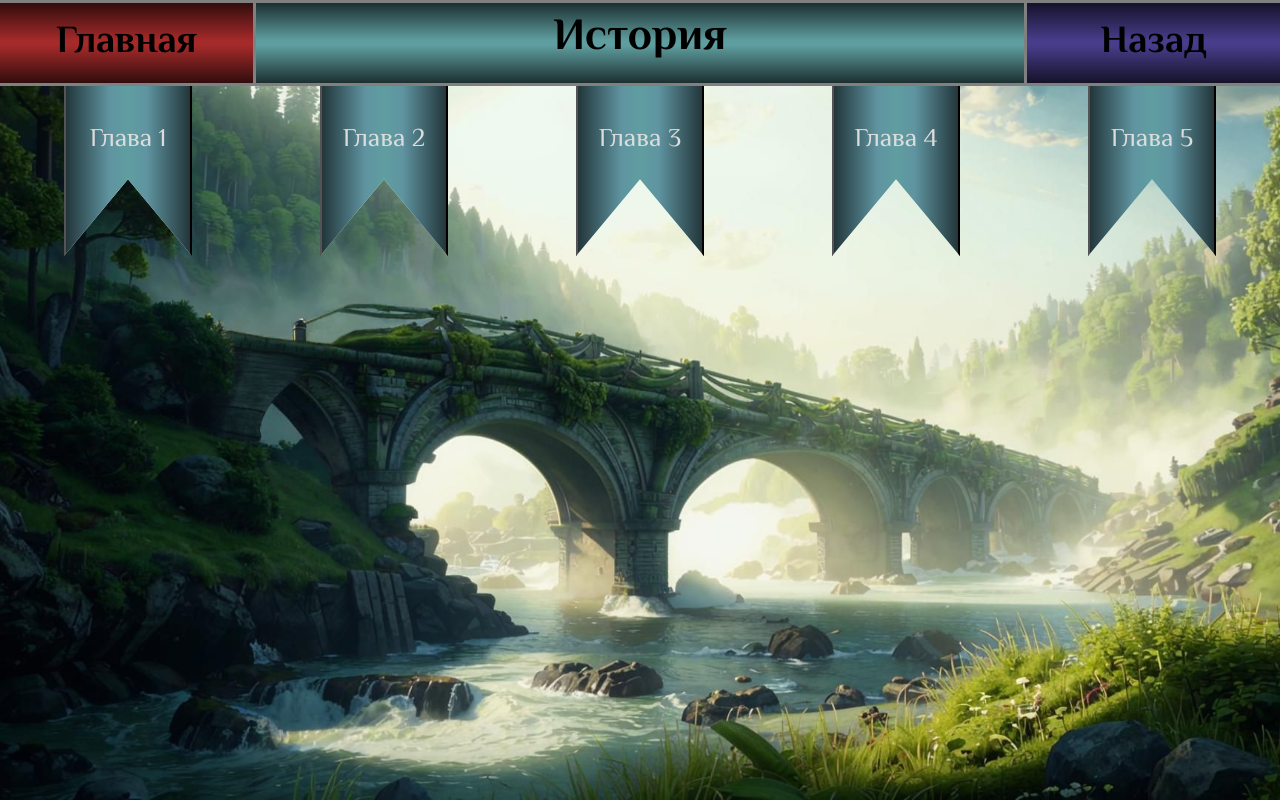
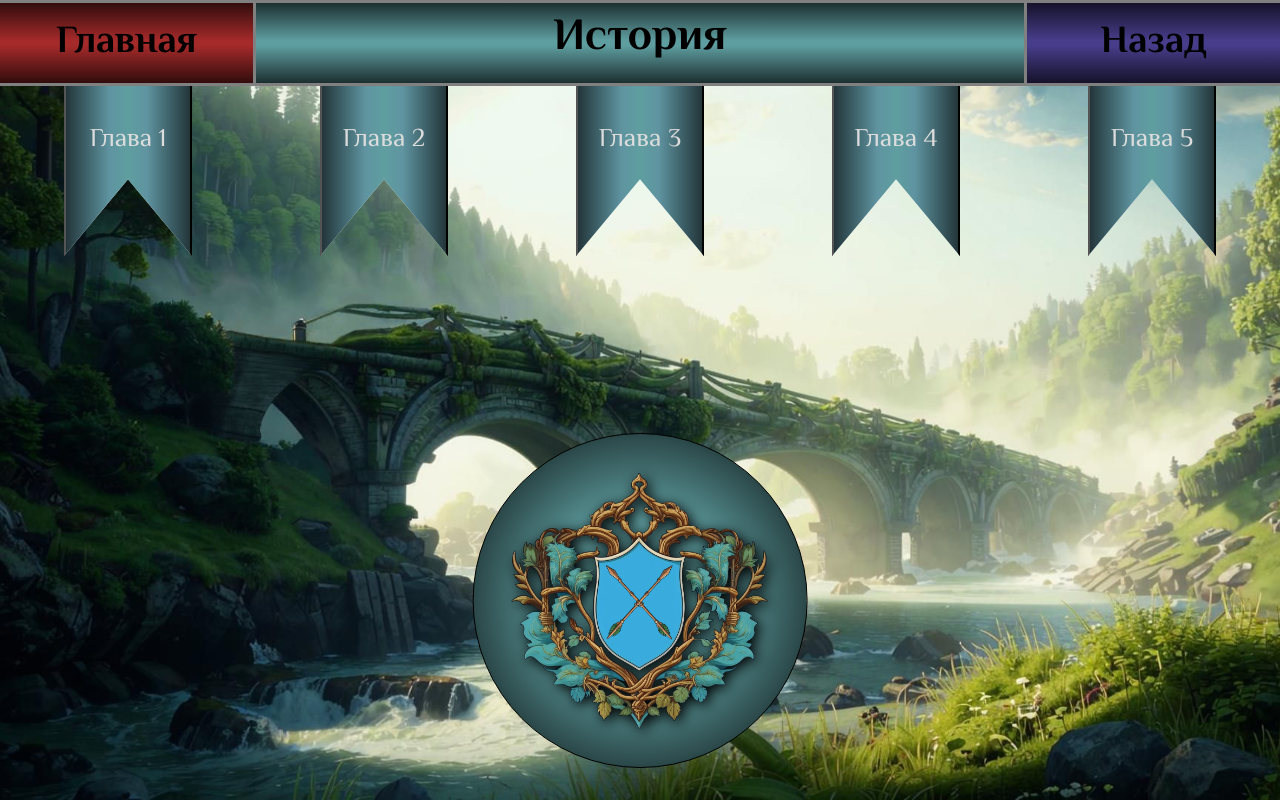
Before and after one commit to Ptomainchik/EmpireAndWasteland, a React (Create React App) app in the folder empire-and-wastelands/: page /historyemp in a window 1280 px wide. Built offline with nearby package versions, Linux system fonts and the light colour scheme.

Commit message:
Histories

```diff
--- a/empire-and-wastelands/src/Components/AngalsWastelands/History/HistoryAngalsWasteland.tsx
+++ b/empire-and-wastelands/src/Components/AngalsWastelands/History/HistoryAngalsWasteland.tsx
@@ -7,6 +7,7 @@ import AngalShapeshifter from "../../../Images/AngalsWastelandsImage/AngalShapes
 import FirstHunt from "../../../Images/AngalsWastelandsImage/FirstHunt.jpg";
 import AngalSoldier from "../../../Images/AngalsWastelandsImage/AngalSoldier.jpg";
 import WomanAngal from "../../../Images/AngalsWastelandsImage/WomanAngal.jpg";
+import CoatOfArmsOfWasteland from "../../../Images/AngalsWastelandsImage/CoatOfArmsOfWasteland.webp";
 
 export const HistoryAngalsWasteland = () => {
     const [showHeadsModalId, setShowHeadsModalId] = useState(null);
@@ -33,6 +34,10 @@ export const HistoryAngalsWasteland = () => {
                 <button className={classes.buttonHeadWasteland} id={"3"} onClick={() => {handleOpenHeadModal("3")}}>Глава 3</button>
                 <button className={classes.buttonHeadWasteland} id={"4"} onClick={() => {handleOpenHeadModal("4")}}>Глава 4</button>
                 <button className={classes.buttonHeadWasteland} id={"5"} onClick={() => {handleOpenHeadModal("5")}}>Глава 5</button>
+            </div>
+
+            <div className={classes.backgroundCoatWasteland}>
+                <img className={classes.coatOfArms} title="Герб Пустоши" src={CoatOfArmsOfWasteland} alt="CoatOf Arms Of Wasteland Of Arms Empire" draggable={false}/>
             </div>
 
             {showHeadsModalId === "1" && <div id={"1"} className={classes.head}>
--- a/empire-and-wastelands/src/Components/EmpireMarah/History/HistoryEmpireMarah.tsx
+++ b/empire-and-wastelands/src/Components/EmpireMarah/History/HistoryEmpireMarah.tsx
@@ -7,6 +7,7 @@ import Elder from "../../../Images/ImpireMarahImage/Elder.jpg";
 import ElfFury from "../../../Images/ImpireMarahImage/ElfFury.jpg";
 import Emperor from "../../../Images/ImpireMarahImage/Emperor.jpg";
 import ElfSoldier from "../../../Images/ImpireMarahImage/ElfSoldier.jpg";
+import CoatOfArmsEmpire from "../../../Images/ImpireMarahImage/CoatOfArmsEmpire.webp";
 
 export const HistoryEmpireMarah = () => {
     const [showHeadsModalId, setShowHeadsModalId] = useState(null);
@@ -32,6 +33,10 @@ export const HistoryEmpireMarah = () => {
                 <button className={classes.buttonHeadEmpire} id={"3"} onClick={() => {handleOpenHeadModal("3")}}>Глава 3</button>
                 <button className={classes.buttonHeadEmpire} id={"4"} onClick={() => {handleOpenHeadModal("4")}}>Глава 4</button>
                 <button className={classes.buttonHeadEmpire} id={"5"} onClick={() => {handleOpenHeadModal("5")}}>Глава 5</button>
+            </div>
+
+            <div className={classes.backgroundCoatEmpire}>
+                <img className={classes.coatOfArms} title="Герб Империи Марах" src={CoatOfArmsEmpire} alt="Coat Of Arms Empire" draggable={false}/>
             </div>
 
             {showHeadsModalId === "1" && <div id={"1"} className={classes.head}>
--- a/empire-and-wastelands/src/Components/Styles/Histories.module.css
+++ b/empire-and-wastelands/src/Components/Styles/Histories.module.css
@@ -28,6 +28,40 @@
     position: absolute;
     background: url(../../Images/ImpireMarahImage/Bridge.jpg) no-repeat;
     background-size: cover;
+}
+
+.coatOfArms{
+    width: 20vw;
+    height: 20vw;
+    position: absolute;
+    top: 50%;
+    left: 50%;
+    transform: translateX(-50%) translateY(-50%);
+    filter: drop-shadow( 0.3vw 0.3vw 0.5vw black );
+}
+
+.backgroundCoatEmpire{
+    width: 26vw;
+    height: 26vw;
+    position: absolute;
+    left: 50%;
+    transform: translateX(-50%);
+    bottom: 4%;
+    border-radius: 50%;
+    background-image: radial-gradient(circle, cadetblue 35%,  black 100%);
+    border: solid 0.1vw black;
+}
+
+.backgroundCoatWasteland{
+    width: 26vw;
+    height: 26vw;
+    position: absolute;
+    left: 50%;
+    transform: translateX(-50%);
+    bottom: 4%;
+    border-radius: 50%;
+    background-image: radial-gradient(circle, darkolivegreen 35%,  black 100%);
+    border: solid 0.1vw black;
 }
 
 .blockButtonHistory{
```
Also changed, not shown: empire-and-wastelands/src/Images/AngalsWastelandsImage/CoatOfArmsOfWasteland.webp (added), empire-and-wastelands/src/Images/ImpireMarahImage/CoatOfArmsEmpire.webp (added).
